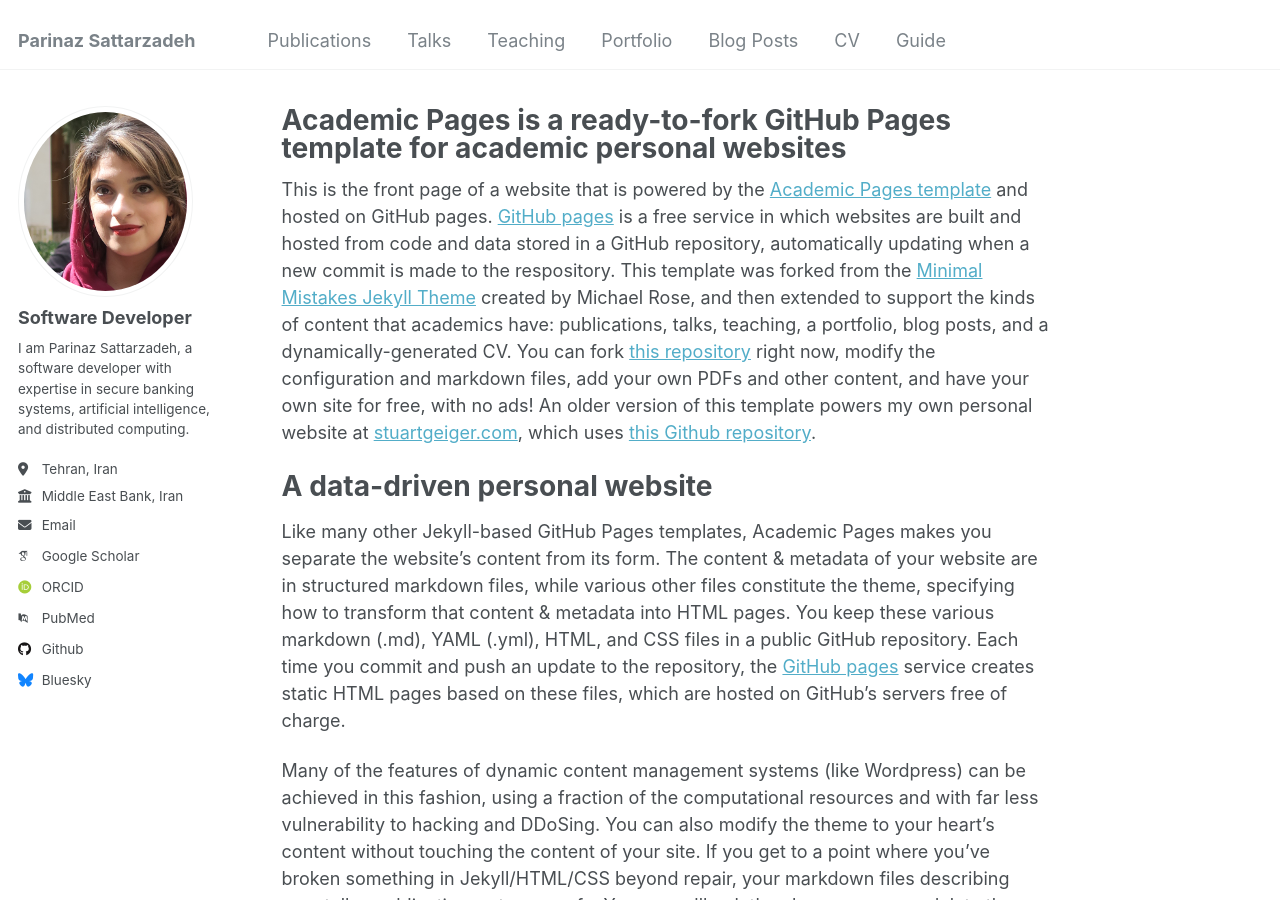
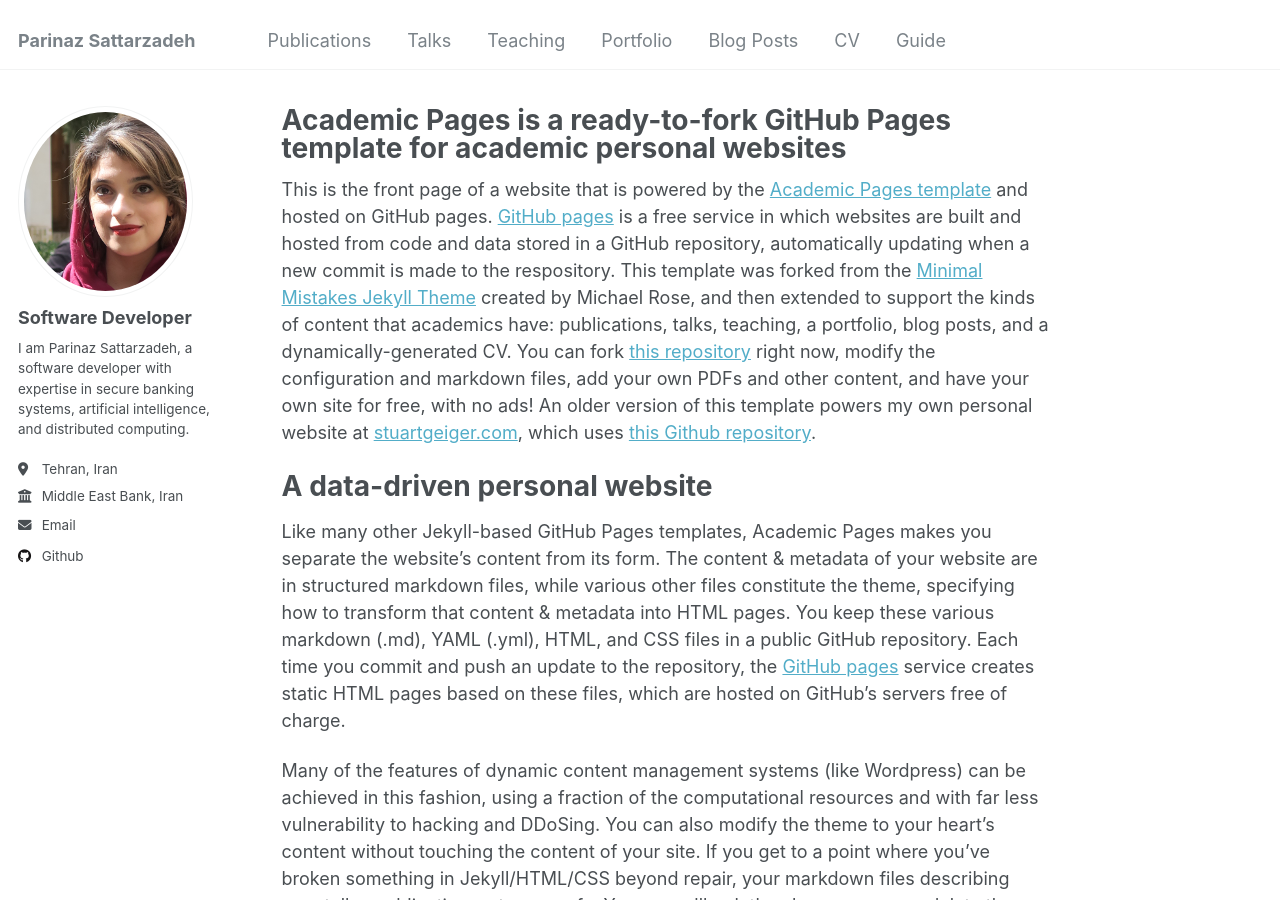
Before and after one commit to parinaz-st/parinaz-st.github.io, a Jekyll site: the page built from _pages/about.md, in a window 1280 px wide and 900 px high. Built offline with Jekyll 4.4.1, drawn with Linux system fonts in a browser that asks for light colours; some web fonts are replaced; part of the change alters nothing that is shown.

Commit message:
Update _config.yml

```diff
--- a/_config.yml
+++ b/_config.yml
@@ -32,23 +32,23 @@ author:
 
   # Academic websites
   arxiv            : # URL - Update with the correct link to your profile
-  googlescholar    : "https://scholar.google.com/citations?user=PS_CX0AAAAAJ"
+  googlescholar    : #"https://scholar.google.com/citations?user=PS_CX0AAAAAJ"
   impactstory      : # URL
-  orcid            : "http://orcid.org/yourorcidurl"
+  orcid            : #"http://orcid.org/yourorcidurl"
   semantic         : # URL
-  pubmed           : "https://www.ncbi.nlm.nih.gov/pubmed/?term=john+snow"
+  pubmed           : #"https://www.ncbi.nlm.nih.gov/pubmed/?term=john+snow"
   researchgate     : # URL
 
   # Repositories and software development
   bitbucket        : # Username - Update with your username on the site
   codepen          : # Username
   dribbble         : # Username
-  github           : "academicpages"
+  github           : "parinaz-st"
   kaggle           : # Username
   stackoverflow    : # User number or user number and name (i.e., use "1" or "1/jeff-atwood")
 
   # Social media
-  bluesky          : "bsky.app" # Replace this with you Bluesky username
+  bluesky          : #"bsky.app" # Replace this with you Bluesky username
   facebook         : # Username
   flickr           : # Username
   foursquare       : # Username
```
